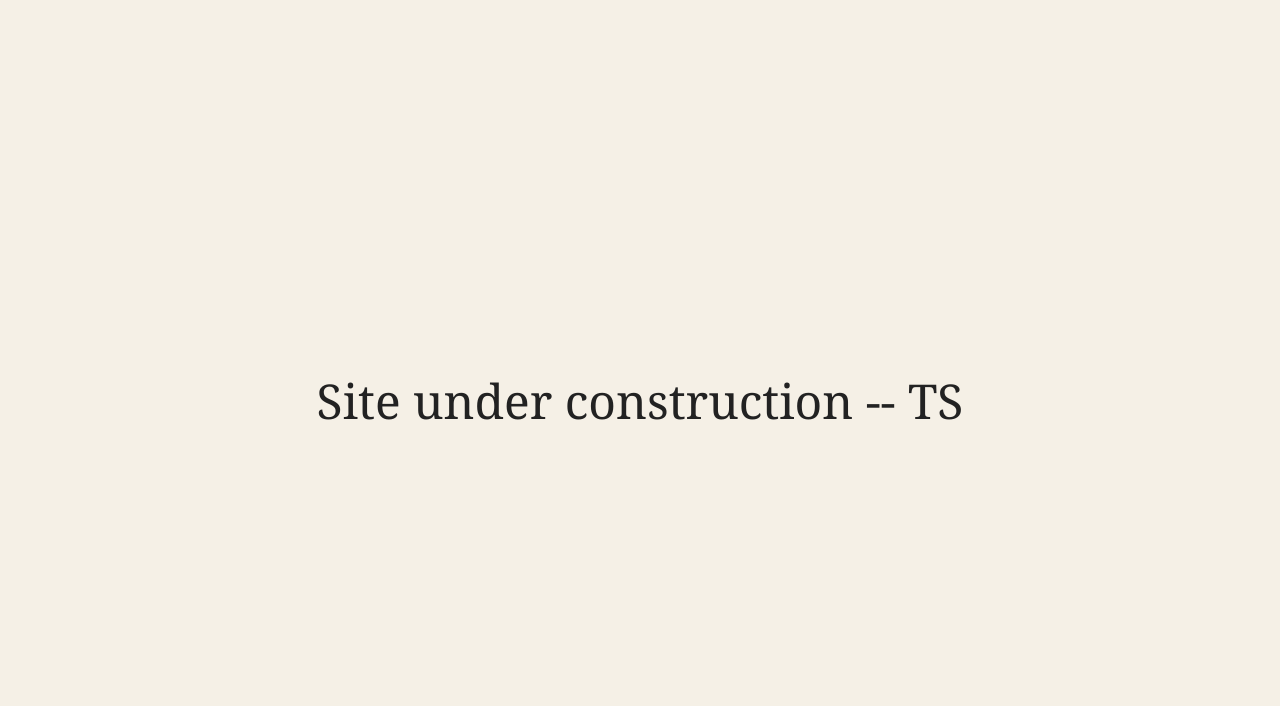
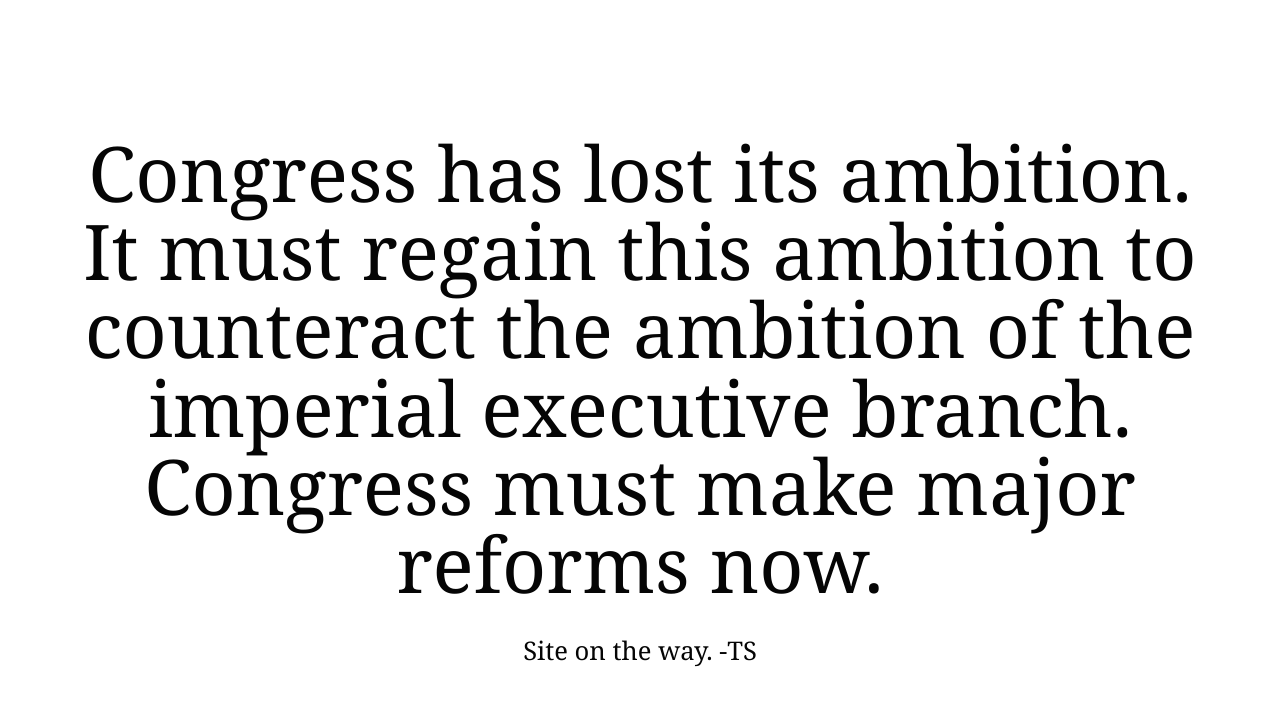
Before and after one commit to tstraus27/reformcongress, a plain HTML site: page index.html in a window 1280 px wide. Drawn offline with Linux system fonts and the light colour scheme.

Commit message:
Update landing page

```diff
--- a/index.html
+++ b/index.html
@@ -1,27 +1,20 @@
-<!DOCTYPE html>
-<html>
-<head>
-  <title>Site Under Construction</title>
-  <style>
-    body {
-      margin: 0;
-      background: #f5f0e6;
-      color: #222;
-      font-family: Georgia, serif;
-      display: flex;
-      align-items: center;
-      justify-content: center;
-      height: 100vh;
-      text-align: center;
-    }
-
-    h1 {
-      font-size: 48px;
-      font-weight: normal;
-    }
-  </style>
-</head>
-<body>
-  <h1>Site under construction -- TS </h1>
-</body>
+<!doctype html>
+<html lang="en">
+  <head>
+    <meta charset="utf-8">
+    <meta name="viewport" content="width=device-width, initial-scale=1">
+    <title>Reform Congress</title>
+  </head>
+  <body style="margin: 0; min-height: 100vh; background: #fff; color: #050505; font-family: Georgia, 'Times New Roman', Times, serif;">
+    <main style="min-height: 100vh; width: min(100% - 32px, 1120px); margin: 0 auto; display: flex; flex-direction: column; align-items: center; justify-content: center; text-align: center;">
+      <h1 style="margin: 0; font-size: clamp(2.4rem, 6vw, 6rem); font-weight: 400; line-height: 1.02;">
+        Congress has lost its ambition. It must regain this ambition to
+        counteract the ambition of the imperial executive branch. Congress must
+        make major reforms now.
+      </h1>
+      <p style="margin: 2rem 0 0; font-size: clamp(1.2rem, 2vw, 2rem); line-height: 1.2;">
+        Site on the way. -TS
+      </p>
+    </main>
+  </body>
 </html>
```
